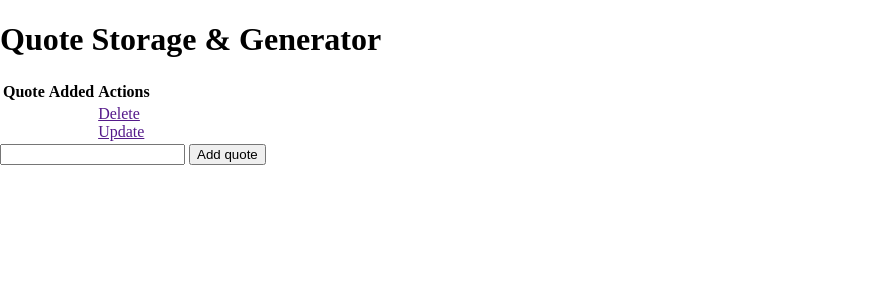
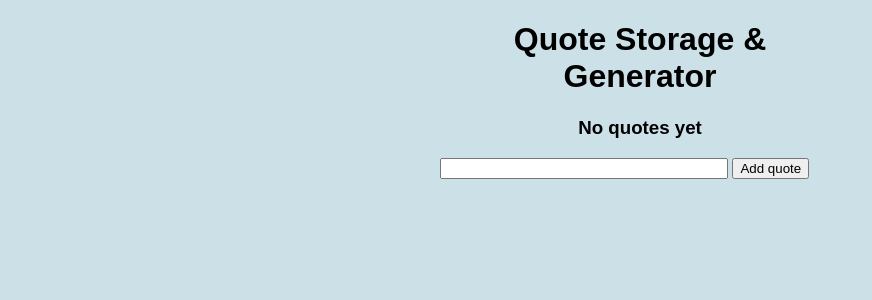
Before and after one commit to PrabhuUdurg/quotes-storage-generator, a Flask app: page / in a window 1280 px wide. Shown: the top 300 px of the page, without its empty margins (0-872 px from the left). Run offline with Flask 3, Linux system fonts and the light colour scheme.

Commit message:
full app

```diff
--- a/main.py
+++ b/main.py
@@ -1,4 +1,4 @@
-from flask import Flask, render_template, request
+from flask import Flask, render_template, request, redirect
 from flask_sqlalchemy import SQLAlchemy
 from datetime  import datetime
 
@@ -22,11 +22,43 @@ class Generator(db.Model):
 @app.route('/', methods=['POST', 'GET'])
 def index():
     if request.method == 'POST':
-        pass
-        return 'Hello world'
+        quote = request.form['content']
+        new_quote = Generator(text=quote)
+        try:
+            db.session.add(new_quote)
+            db.session.commit()
+            return redirect('/')
+        except:
+            return 'There was an issue adding your quote'
     else:
-         return render_template('index.html')
+         quotes = Generator.query.order_by(Generator.date).all()
+         return render_template('index.html', quotes=quotes)
 
+# Delete function
+@app.route('/delete/<int:id>')
+def delete(id):
+    task_to_delete = Generator.query.get_or_404(id) # Choose task
+    try:
+        db.session.delete(task_to_delete) # Delete task
+        db.session.commit() # Commit changes
+        return redirect('/') # Redirect to home page
+    except:
+        return 'There was a problem deleting that task'
+
+# Update function
+@app.route('/update/<int:id>', methods=['GET', 'POST'])
+def update(id):
+    quote_to_update = Generator.query.get_or_404(id) # Choose task
+    if request.method == 'POST':
+        quote_to_update.text = request.form['content']
+        try:
+            db.session.commit()
+            return redirect('/')
+        except:
+            return 'There was an issue updating your task'
+
+    else:
+        return render_template('update.html', quote=quote_to_update)
 
 
 if __name__ == "__main__":
--- a/static/css/main.css
+++ b/static/css/main.css
@@ -1,4 +1,36 @@
-body {
+body, html {
     margin: 0;
-    font-family:'Times New Roman', Times, serif;
+    font-family: sans-serif;
+    background-color: rgb(204, 225, 231);
 }
+
+.content {
+    margin: 0 auto;
+    width: 400px;
+}
+
+table, td, th {
+    border: 1px solid #aaa;
+}
+
+table {
+    border-collapse: collapse;
+    width: 100%;
+}
+
+th {
+    height: 30px;
+}
+
+td {
+    text-align: center;
+    padding: 5px;
+}
+
+.form {
+    margin-top: 20px;
+}
+
+#content {
+    width: 70%;
+}
--- a/templates/index.html
+++ b/templates/index.html
@@ -7,26 +7,33 @@
 
 {% block body %}
 <div class="content">
-    <h1>Quote Storage & Generator</h1>
+    <h1 style="text-align: center;">Quote Storage & Generator</h1>
+    {% if quotes|length < 1 %}
+    <h3 style="text-align: center;">No quotes yet</h3>
+    {% else %}
     <table>
         <tr>
             <th>Quote</th>
             <th>Added</th>
             <th>Actions</th>
         </tr>
+        {% for quote in quotes %}
         <tr>
-            <td></td>
-            <td></td>
+            <td>{{quote.text}}</td>
+            <td>{{ quote.date.date() }}</td>
             <td>
-                <a href="">Delete</a>
+                <a href="/delete/{{quote.id}}">Delete</a>
                 <br>
-                <a href="">Update</a>
+                <a href="/update/{{quote.id}}">Update</a>
             </td>
         </tr>
+        {% endfor%}
     </table>
+    {% endif %}
     <form action="/" method="POST">
         <input type="text" name="content" id="content">
         <input type="submit" value="Add quote">
     </form>
 </div>
+
 {% endblock %}
```
Also changed, not shown: requirements.txt (added, +35 -0 lines), templates/update.html (added, +18 -0 lines), instance/main.db.
